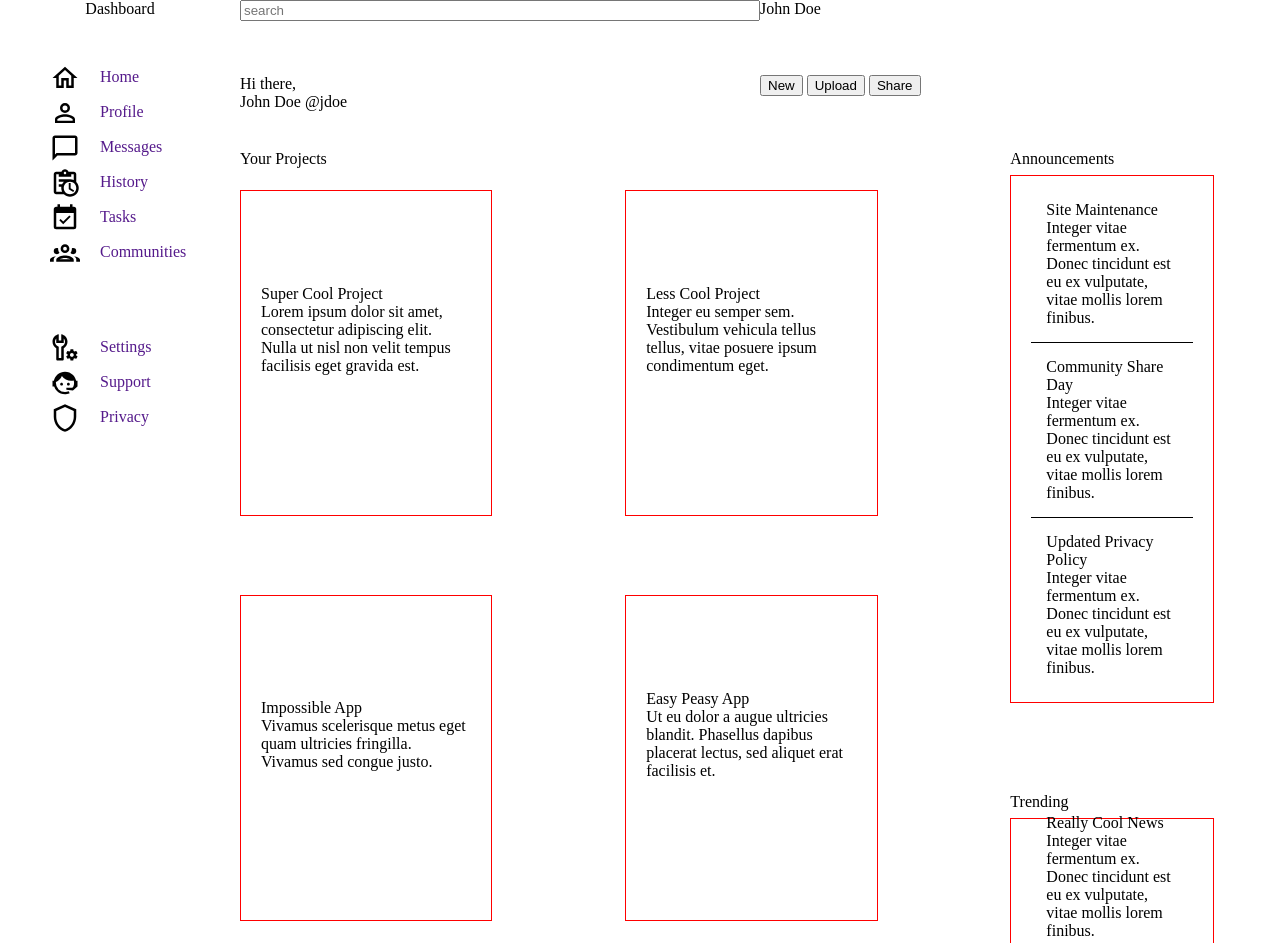
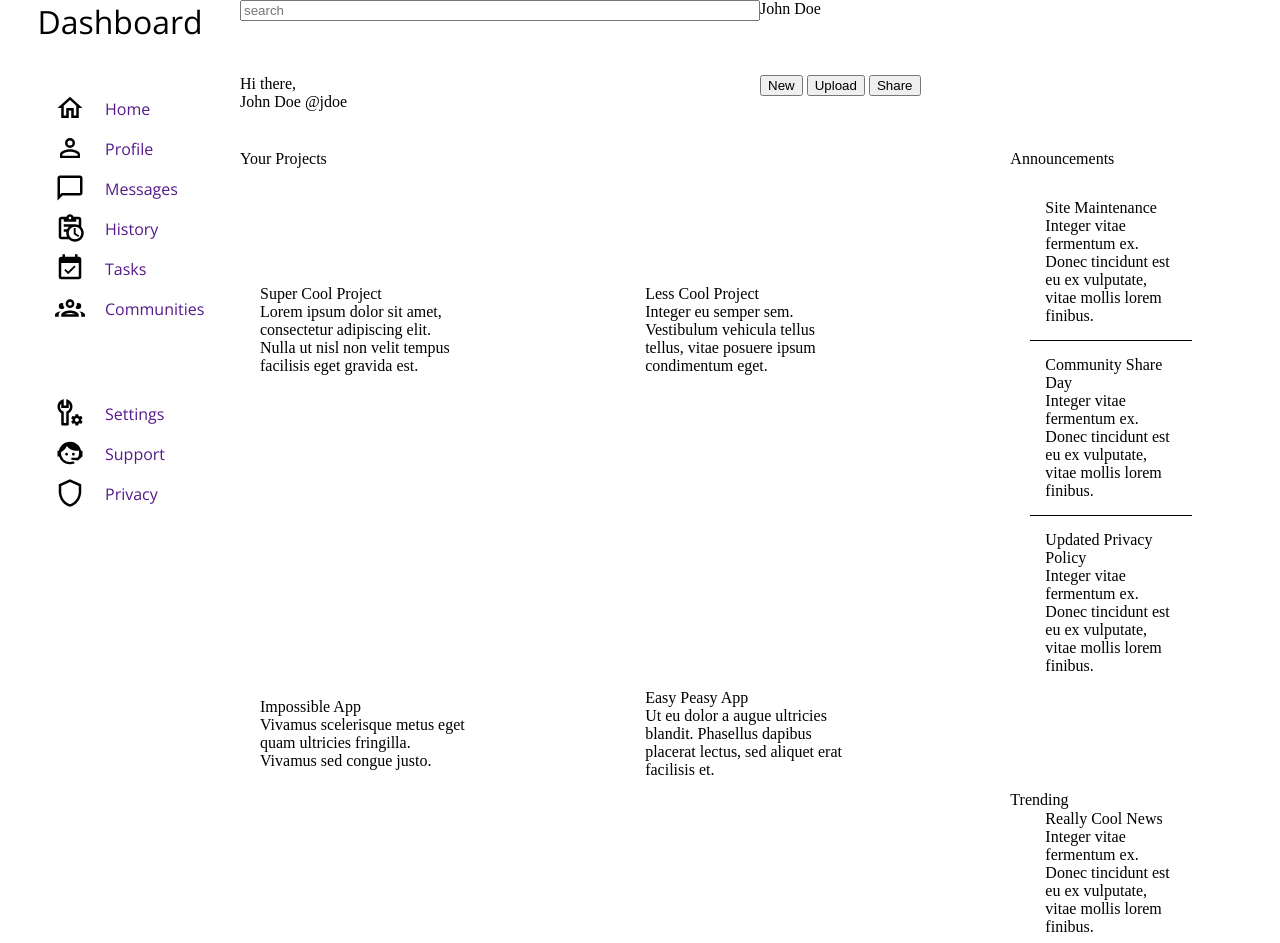
Before and after one commit to function09/Admin-Dashboard, a plain HTML site: page index.html in a window 1280 px wide. Shown: the top 943 px of the page. Drawn offline with nearby package versions, Linux system fonts and the light colour scheme.

Commit message:
Add styling to sidebar section

```diff
--- a/index.html
+++ b/index.html
@@ -6,6 +6,9 @@
     <meta name="viewport" content="width=device-width, initial-scale=1.0">
     <title>Admin Dashboard</title>
     <link rel="stylesheet" href="styles.css">
+    <link rel="preconnect" href="https://fonts.googleapis.com">
+    <link rel="preconnect" href="https://fonts.gstatic.com" crossorigin>
+    <link href="https://fonts.googleapis.com/css2?family=Open+Sans&display=swap" rel="stylesheet">
 </head>
 <body>
     <div class="container">
--- a/styles.css
+++ b/styles.css
@@ -21,10 +21,13 @@
     display: flex;
     flex-direction: column;
     justify-content: flex-start;
+    font-family: 'Open Sans', sans-serif,system-ui, "Segoe UI", Roboto, Helvetica, Arial, sans-serif, "Apple Color Emoji", "Segoe UI Emoji", "Segoe UI Symbol";
 }
+
 
 .headingLogo {
     align-self: center;
+    font-size: 2em;
 }
 
 .navBar {
@@ -48,7 +51,7 @@ img{
 
 li {
     list-style-type: none;
-    margin:15px;
+    margin:20px;
 }
 
 a {
@@ -106,7 +109,6 @@ input {
     flex-direction: column;
     justify-content: center;
     align-items: flex-start;
-    border: 1px solid red;
 }
 
 .card1 {
@@ -152,7 +154,6 @@ input {
     align-self: start;
     justify-self: start;
     margin-top: 25px;
-    border: 1px solid red;
     display:flex;
     flex-direction: column;
     justify-content: center;
@@ -171,7 +172,6 @@ input {
     justify-content: center;
     align-items: flex-start;
     margin-top: 60px;
-    border: 1px solid red;
     padding: 20px;
 }
 
```
